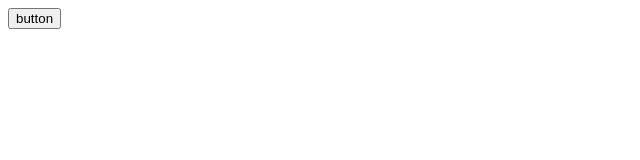
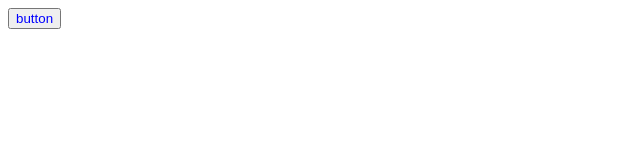
Before and after one commit to auula/js_guide, a plain HTML site: page chapter12/event.html in a window 1280 px wide. Shown: the full height of the page, 0-640 px from the left. Drawn offline with Linux system fonts and the light colour scheme.

Commit message:
add: evnet button html.

```diff
--- a/chapter12/event.html
+++ b/chapter12/event.html
@@ -3,6 +3,11 @@
 
 <head>
     <title> JS Event Listner</title>
+    <style type="text/css">
+        #but {
+            color:blue;
+        }
+    </style>
 </head>
 
 <body>
```
